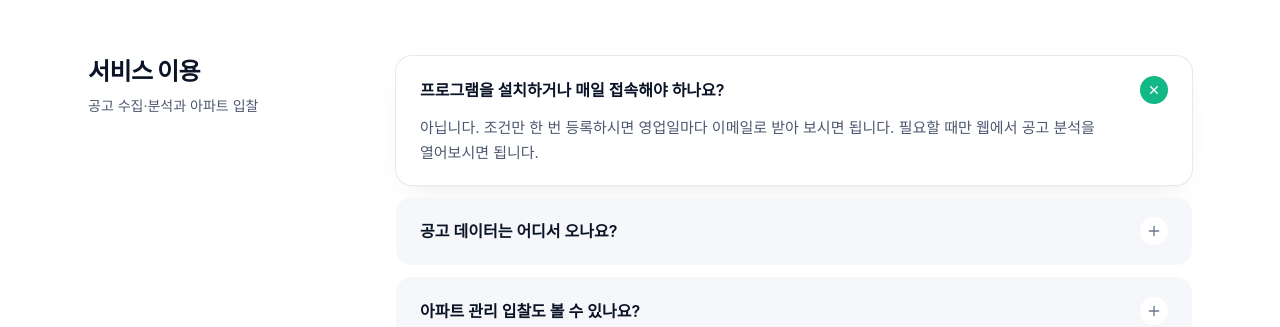
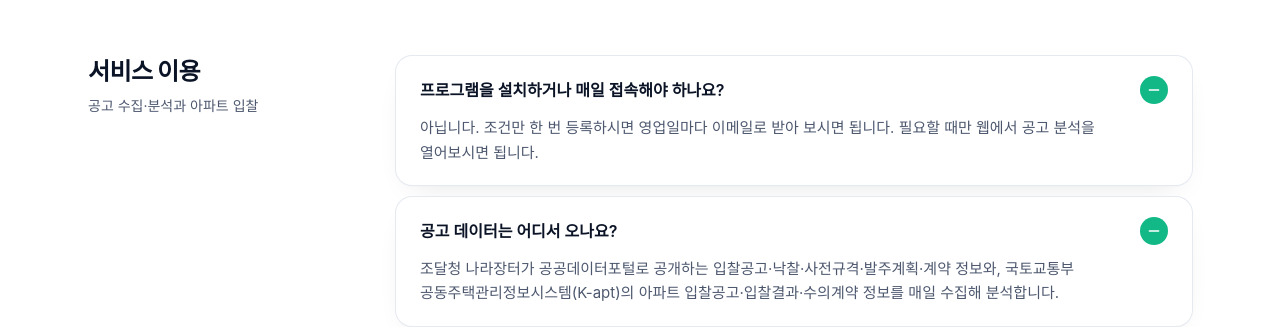
Before and after one commit to nparkup/vidding, a Next.js app: page /faq in a window 1280 px wide. Shown: the part 490-817 px from the top of the page. Built offline with nearby package versions, Linux system fonts and the light colour scheme; no server answers; a web font is replaced by a local one.

Commit message:
FAQ 열린 답변 표시를 -로, 모든 질문 기본 펼침 (#142)
Co-Authored-By: Claude Opus 5.5 <noreply@anthropic.com>

```diff
--- a/src/app/(site)/faq/page.tsx
+++ b/src/app/(site)/faq/page.tsx
@@ -23,7 +23,7 @@ export default function FaqPage() {
             <h2 className="text-2xl font-extrabold tracking-tight">{s.title}</h2>
             <p className="mt-2 text-sm text-ink-500">{s.desc}</p>
           </div>
-          <FaqList items={s.items} openFirst={i === 0} />
+          <FaqList items={s.items} />
         </section>
       ))}
       <p className="mt-16 text-center text-sm text-ink-500">
--- a/src/components/FaqList.tsx
+++ b/src/components/FaqList.tsx
@@ -1,15 +1,18 @@
-import { Plus } from "lucide-react";
+import { Minus, Plus } from "lucide-react";
 import type { Faq } from "@/lib/faq";
 
-/** 질문을 누르면 답이 펼쳐지는 목록. large는 메인 화면처럼 답 글자를 조금 크게 */
-export function FaqList({ items, large = false, openFirst = true }: { items: Faq[]; large?: boolean; openFirst?: boolean }) {
+/** 질문을 누르면 답이 접히고 펼쳐지는 목록. 처음에는 모두 펼쳐 둔다. large는 메인 화면처럼 답 글자를 조금 크게 */
+export function FaqList({ items, large = false }: { items: Faq[]; large?: boolean }) {
   return (
     <div className="space-y-3">
-      {items.map((f, i) => (
-        <details key={f.q} className="group rounded-2xl bg-paper px-5 py-5 open:bg-white open:shadow-card open:ring-1 open:ring-ink-100 sm:px-6" open={openFirst && i === 0}>
+      {items.map((f) => (
+        <details key={f.q} className="group rounded-2xl bg-paper px-5 py-5 open:bg-white open:shadow-card open:ring-1 open:ring-ink-100 sm:px-6" open>
           <summary className="flex cursor-pointer list-none items-center justify-between gap-4 font-semibold">
             {f.q}
-            <span className="grid h-7 w-7 shrink-0 place-items-center rounded-full bg-white text-ink-400 transition group-open:rotate-45 group-open:bg-mint group-open:text-white"><Plus className="h-4 w-4" /></span>
+            <span className="grid h-7 w-7 shrink-0 place-items-center rounded-full bg-white text-ink-400 transition group-open:bg-mint group-open:text-white">
+              <Plus className="h-4 w-4 group-open:hidden" />
+              <Minus className="hidden h-4 w-4 group-open:block" />
+            </span>
           </summary>
           <p className={`mt-3 leading-relaxed text-ink-500 ${large ? "" : "text-sm sm:text-[15px]"}`}>{f.a}</p>
         </details>
```
